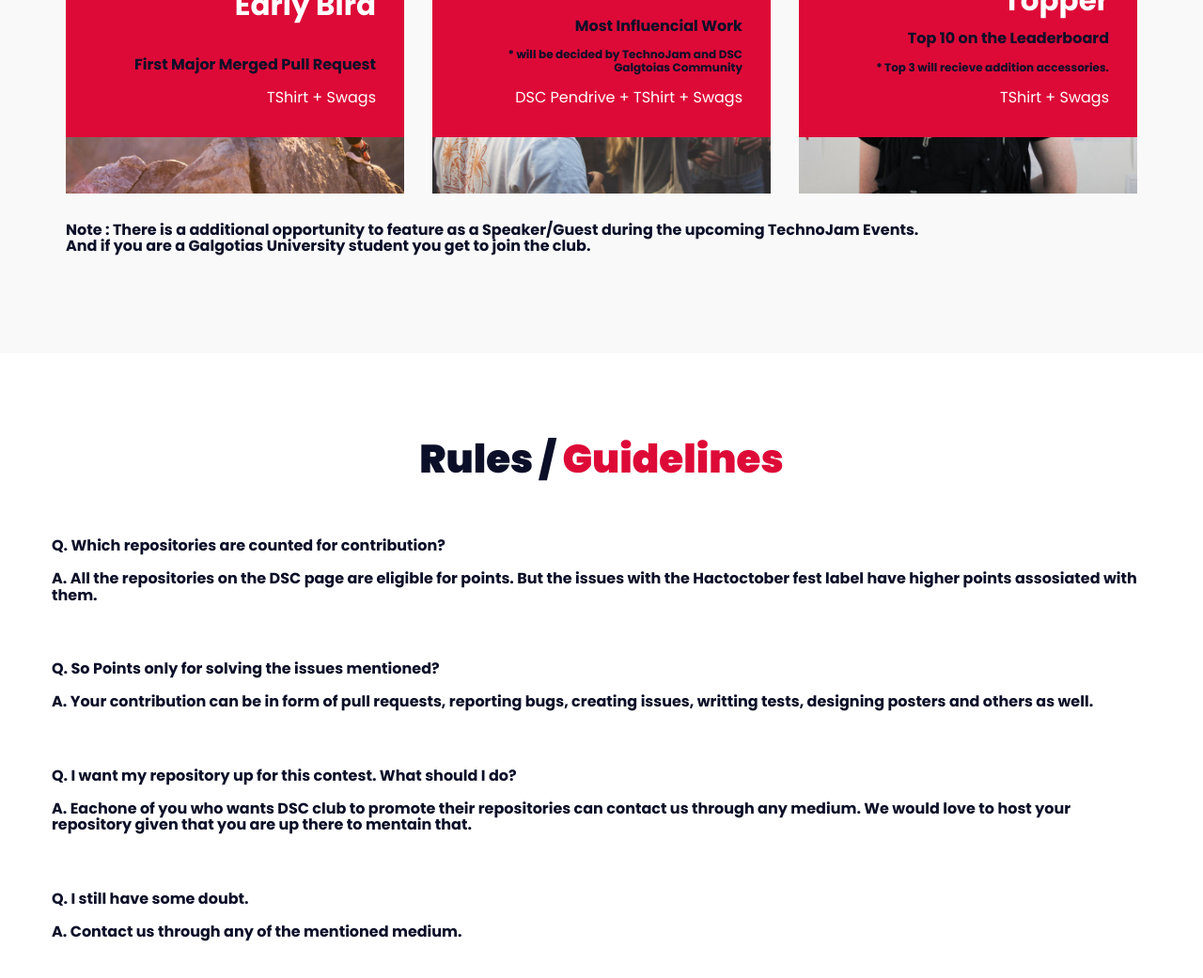
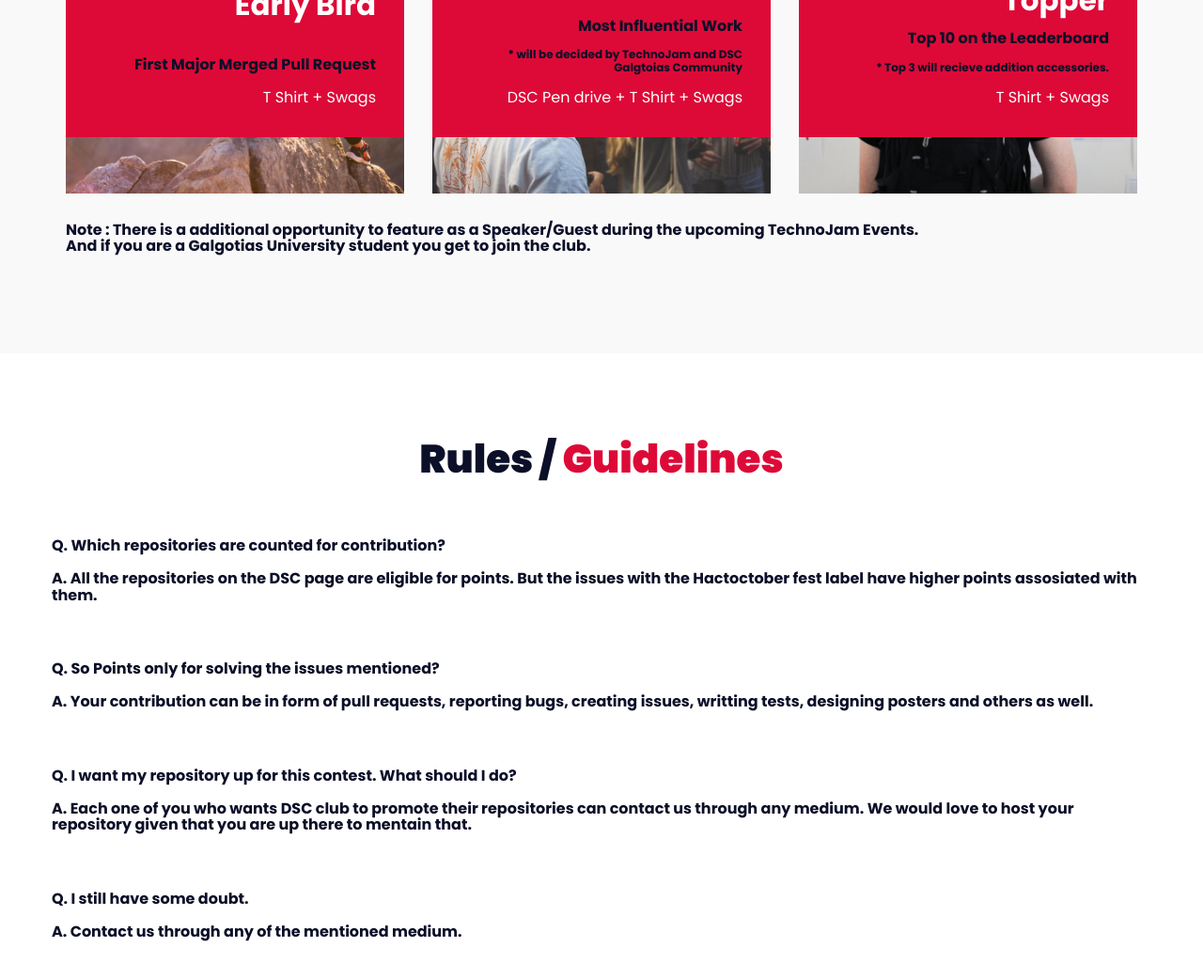
Before and after one commit to swaager/GOF-2018, a plain HTML site: page index.html in a window 1280 px wide. Shown: the part 3944-4985 px from the top of the page at 94% size. Drawn offline with Linux system fonts and the light colour scheme; some packages are replaced by stand-ins of ours.

Commit message:
fiexed space eroor and speling mistake

```diff
--- a/index.html
+++ b/index.html
@@ -412,7 +412,7 @@
 							<div class="speaker-content">
 								<h2>Early Bird</h2><br/>
 								<h4>First Major Merged Pull Request</h4>
-								<span>TShirt + Swags</span>
+								<span>T Shirt + Swags</span>
 							</div>
 						</div>
 					</div>
@@ -431,8 +431,8 @@
 							</div>
 							<div class="speaker-content">
 								<h2>Community Choice</h2>
-								<h4>Most Influencial Work <br/><h6>* will be decided by TechnoJam and DSC Galgtoias Community</h6></h4>
-								<span>DSC Pendrive + TShirt + Swags</span>
+								<h4>Most Influential Work <br/><h6>* will be decided by TechnoJam and DSC Galgtoias Community</h6></h4>
+								<span>DSC Pen drive + T Shirt + Swags</span>
 							</div>
 						</div>
 					</div>
@@ -452,7 +452,7 @@
 							<div class="speaker-content">
 								<h2>Leaderboard Topper</h2>
 								<h4>Top 10 on the Leaderboard <br/><h6>* Top 3 will recieve addition accessories.</h6></h4>
-								<span>TShirt + Swags</span>
+								<span>T Shirt + Swags</span>
 							</div>
 						</div>
 					</div>
@@ -584,7 +584,7 @@
 
 				<h4> Q. So Points only for solving the issues mentioned?<br/> <br/>A. Your contribution can be in form of pull requests, reporting bugs, creating issues, writting tests, designing posters and others as well.<br/></h4><br/><br/>
 
-				<h4> Q. I want my repository up for this contest. What should I do?<br/> <br/>A. Eachone of you who wants DSC club to promote their repositories can contact us through any medium. We would love to host your repository given that you are up there to mentain that.<br/></h4><br/><br/>
+				<h4> Q. I want my repository up for this contest. What should I do?<br/> <br/>A. Each one of you who wants DSC club to promote their repositories can contact us through any medium. We would love to host your repository given that you are up there to mentain that.<br/></h4><br/><br/>
 
 				<h4> Q. I still have some doubt.<br/> <br/>A. Contact us through any of the mentioned medium.<br/></h4><br/><br/>
 
```
